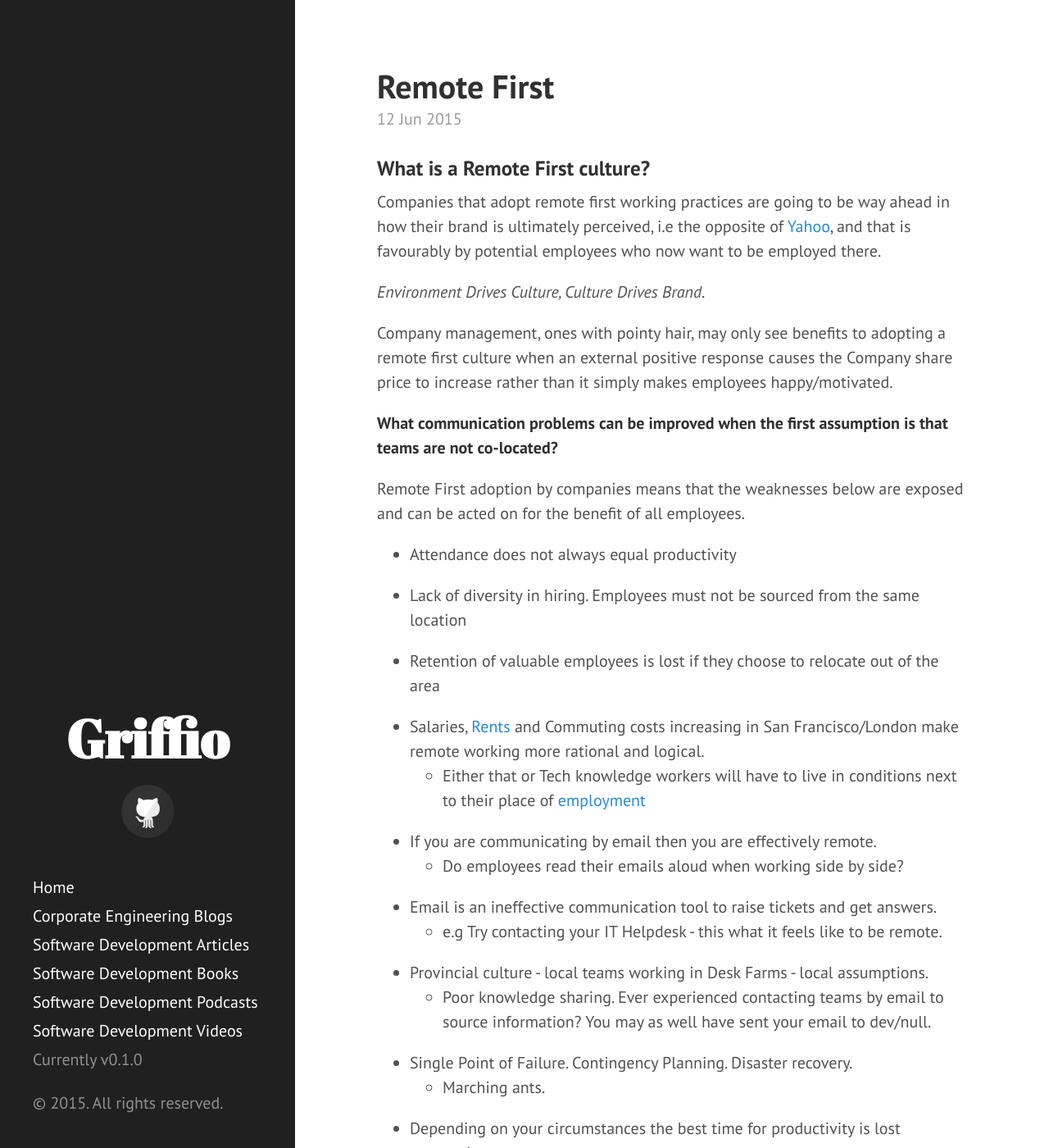
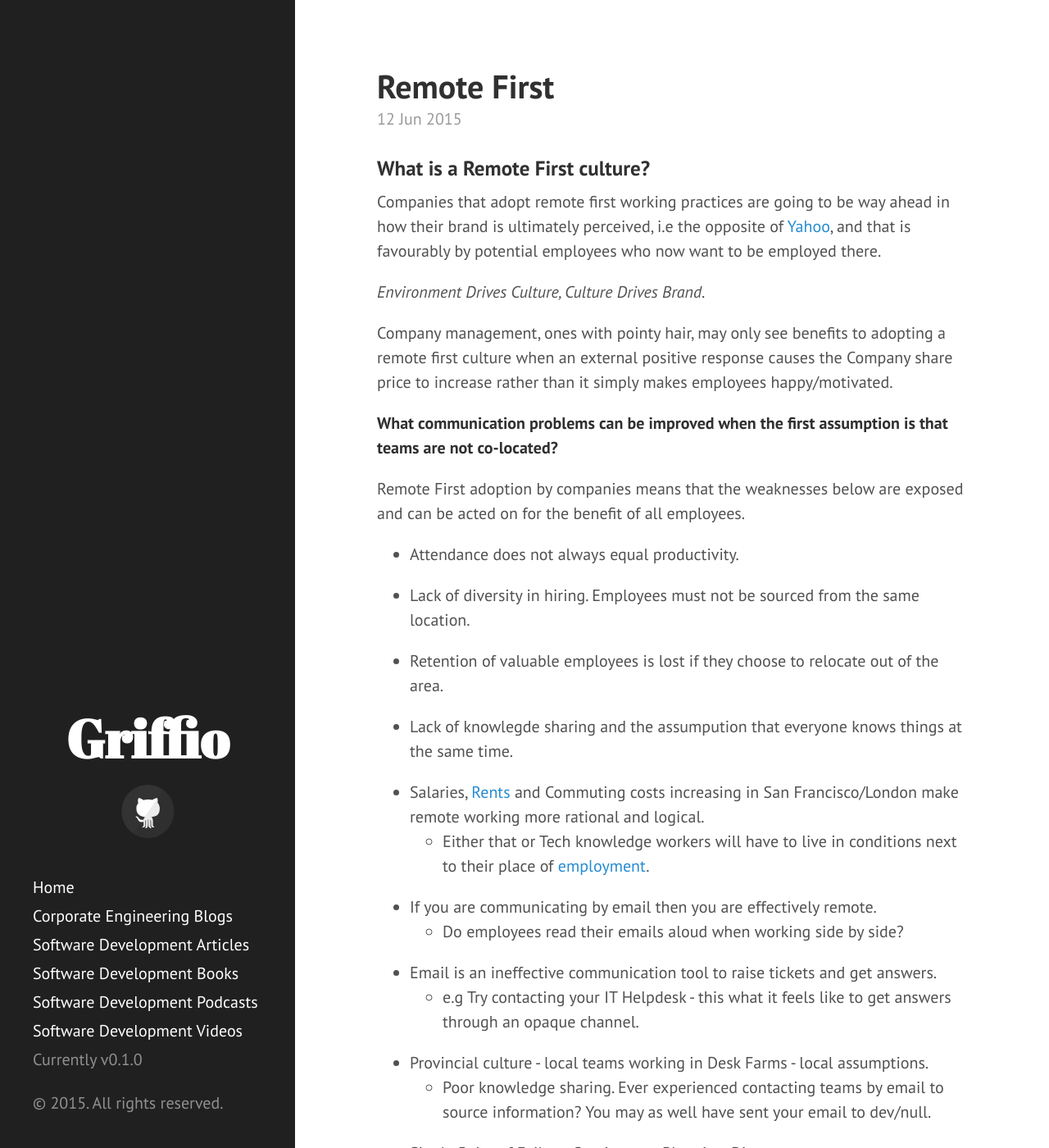
Before and after one commit to griffio/griffio.github.io, a Jekyll site: the page built from _posts/2015-06-12-Remote-First.md, in a window 1280 px wide and 1400 px high. Shown: the whole window at 82% size. Built offline with Jekyll 4.4.1, drawn with Linux system fonts in a browser that asks for light colours; nearby versions of some CDN libraries; some of the changed text lies outside the part shown.

Commit message:
Update 2015-06-12-Remote-First.md

```diff
--- a/_posts/2015-06-12-Remote-First.md
+++ b/_posts/2015-06-12-Remote-First.md
@@ -19,20 +19,22 @@ Company management, ones with pointy hair, may only see benefits to adopting a r
 
 Remote First adoption by companies means that the weaknesses below are exposed and can be acted on for the benefit of all employees.
 
-* Attendance does not always equal productivity
+* Attendance does not always equal productivity.
 
-* Lack of diversity in hiring. Employees must not be sourced from the same location
+* Lack of diversity in hiring. Employees must not be sourced from the same location.
 
-* Retention of valuable employees is lost if they choose to relocate out of the area
+* Retention of valuable employees is lost if they choose to relocate out of the area.
+
+* Lack of knowlegde sharing and the assumpution that everyone knows things at the same time.
 
 * Salaries, [Rents](https://www.zumper.com/blog/2015/03/san-francisco-rent-prices-continue-rapid-rise-february/) and Commuting costs increasing in San Francisco/London make remote working more rational and logical.
-  * Either that or Tech knowledge workers will have to live in conditions next to their place of [employment](https://www.apple.com/supplier-responsibility/progress-report/)
+  * Either that or Tech knowledge workers will have to live in conditions next to their place of [employment](https://www.apple.com/supplier-responsibility/progress-report/).
 
 * If you are communicating by email then you are effectively remote.
   * Do employees read their emails aloud when working side by side?
 
 * Email is an ineffective communication tool to raise tickets and get answers.
-  * e.g Try contacting your IT Helpdesk - this what it feels like to be remote.
+  * e.g Try contacting your IT Helpdesk - this what it feels like to get answers through an opaque channel.
 
 * Provincial culture - local teams working in Desk Farms - local assumptions.
   * Poor knowledge sharing. Ever experienced contacting teams by email to source information? You may as well have sent your email to dev/null.
@@ -59,8 +61,8 @@ Remote First adoption by companies means that the weaknesses below are exposed a
 
 * Tools gaining growth and mindshare that work locally and remote such as [Slack](https://slack.com/), [Trello](https://trello.com/), [Distributed version control](https://github.com).
 
-* Remote first teams can become increasingly skilful and have better empathy
-  * The skill set to acquire in the next few years is distributed working practices
+* Remote first teams can become increasingly skilful and have better empathy.
+  * The skill set to acquire in the next few years is distributed working practices.
 
 ___
 
```
